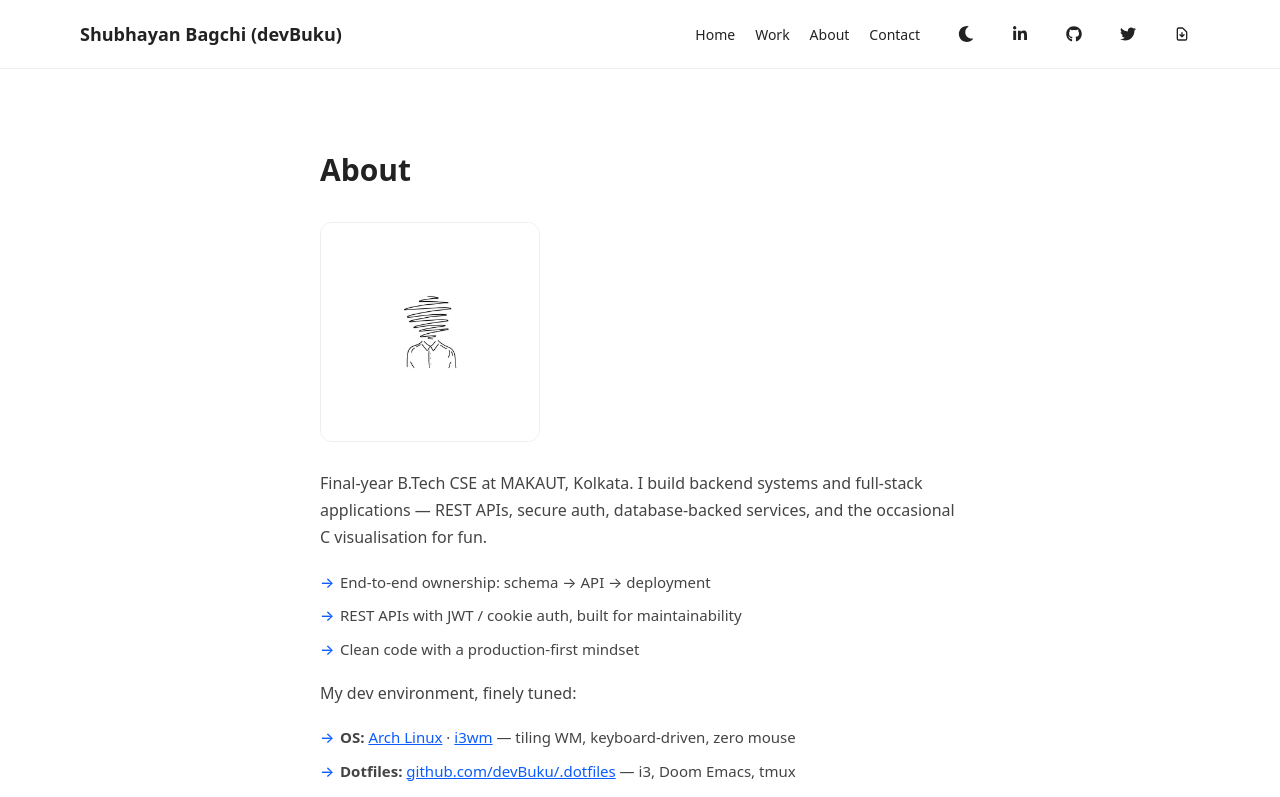
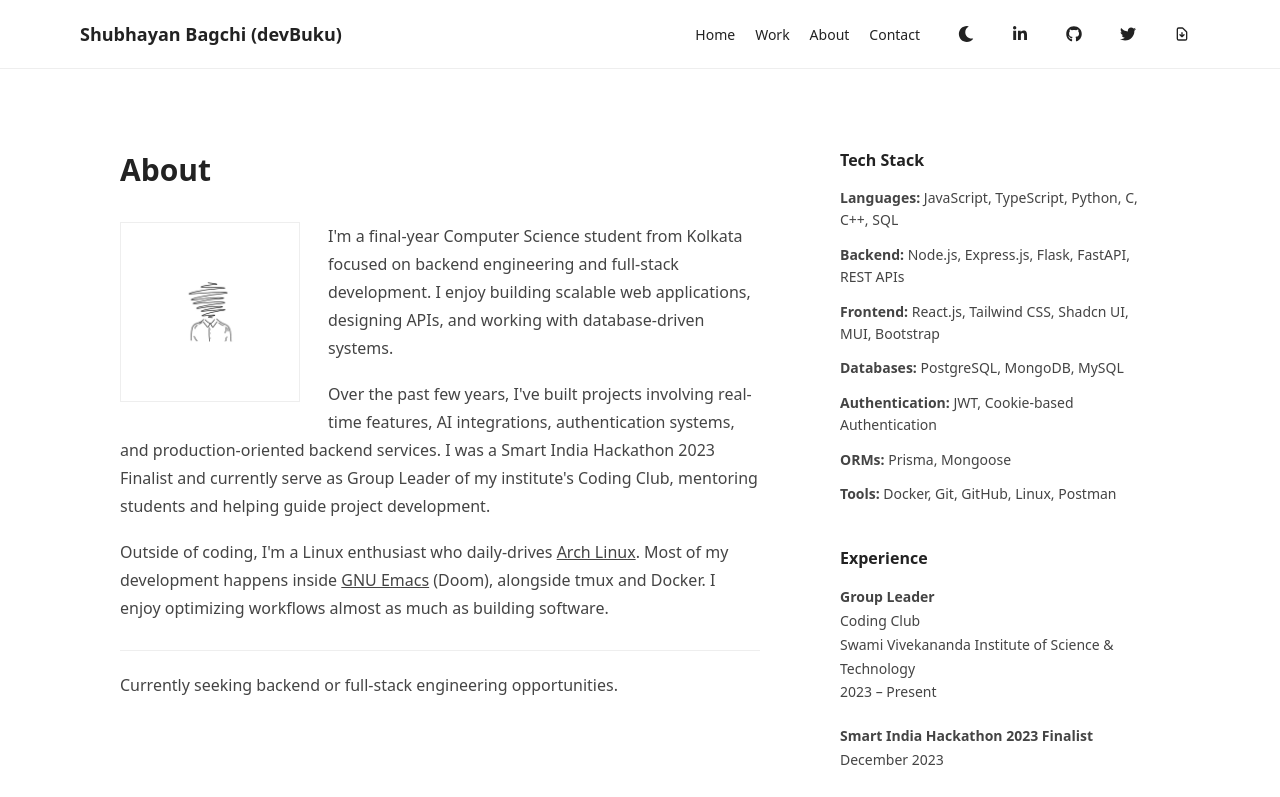
Before and after one commit to devBuku/website, a React (Vite) app: page /about in a window 1280 px wide. Shown: the top 797 px of the page. Built offline with nearby package versions, Linux system fonts and the light colour scheme.

Commit message:
text: tweak in details in about page

```diff
--- a/src/pages/About.jsx
+++ b/src/pages/About.jsx
@@ -3,6 +3,7 @@ import "../styles/about.css";
 function About() {
   return (
     <section className="about">
+      <div className="about-left">
         <h2>About</h2>
 
         <div className="about-image">
@@ -10,56 +11,112 @@ function About() {
         </div>
 
         <p>
-                Final-year B.Tech CSE at MAKAUT, Kolkata. I build backend
-                systems and full-stack applications — REST APIs, secure
-                auth, database-backed services, and the occasional C
-                visualisation for fun.
+          I'm a final-year Computer Science student from Kolkata focused on
+          backend engineering and full-stack development. I enjoy building
+          scalable web applications, designing APIs, and working with
+          database-driven systems.
         </p>
 
-            <ul className="about-bullets">
-                <li>End-to-end ownership: schema → API → deployment</li>
-                <li>REST APIs with JWT / cookie auth, built for maintainability</li>
-                <li>Clean code with a production-first mindset</li>
-            </ul>
+        <p>
+          Over the past few years, I've built projects involving real-time
+          features, AI integrations, authentication systems, and
+          production-oriented backend services. I was a Smart India Hackathon
+          2023 Finalist and currently serve as Group Leader of my institute's
+          Coding Club, mentoring students and helping guide project development.
+        </p>
 
-            <p>My dev environment, finely tuned:</p>
-
-            <ul className="about-bullets">
-                <li>
-                    <strong>OS:</strong>{" "}
+        <p>
+          Outside of coding, I'm a Linux enthusiast who daily-drives{" "}
+          <a href="https://www.archlinux.org/" target="_blank" rel="noreferrer">
+            Arch Linux
+          </a>
+          . Most of my development happens inside{" "}
           <a
-                        href="https://archlinux.org/"
+            href="https://www.gnu.org/software/emacs/"
             target="_blank"
             rel="noreferrer"
           >
-                        Arch Linux
+            GNU Emacs
           </a>{" "}
-                    ·{" "}
-                    <a
-                        href="https://i3wm.org/"
-                        target="_blank"
-                        rel="noreferrer"
-                    >
-                        i3wm
-                    </a>{" "}
-                    — tiling WM, keyboard-driven, zero mouse
+          (Doom), alongside tmux and Docker. I enjoy optimizing workflows almost
+          as much as building software.
+        </p>
+
+        <p className="seeking">
+          Currently seeking backend or full-stack engineering opportunities.
+        </p>
+      </div>
+
+      <div className="about-right">
+        <h3>Tech Stack</h3>
+
+        <ul>
+          <li>
+            <strong>Languages:</strong> JavaScript, TypeScript, Python, C, C++,
+            SQL
           </li>
+
           <li>
-                    <strong>Dotfiles:</strong>{" "}
-                    <a
-                        href="https://github.com/devBuku/.dotfiles"
-                        target="_blank"
-                        rel="noreferrer"
-                    >
-                        github.com/devBuku/.dotfiles
-                    </a>{" "}
-                    — i3, Doom Emacs, tmux
+            <strong>Backend:</strong> Node.js, Express.js, Flask, FastAPI, REST
+            APIs
           </li>
+
           <li>
-                    <strong>Editor:</strong> Doom Emacs (evil + LSP +
-                    org-mode) · tmux · Docker
+            <strong>Frontend:</strong> React.js, Tailwind CSS, Shadcn UI, MUI,
+            Bootstrap
+          </li>
+
+          <li>
+            <strong>Databases:</strong> PostgreSQL, MongoDB, MySQL
+          </li>
+
+          <li>
+            <strong>Authentication:</strong> JWT, Cookie-based Authentication
+          </li>
+
+          <li>
+            <strong>ORMs:</strong> Prisma, Mongoose
+          </li>
+
+          <li>
+            <strong>Tools:</strong> Docker, Git, GitHub, Linux, Postman
           </li>
         </ul>
+
+        <h3>Experience</h3>
+
+        <div className="experience-item">
+          <p>
+            <strong>Group Leader</strong>
+            <br />
+            Coding Club
+            <br />
+            Swami Vivekananda Institute of Science & Technology
+            <br />
+            2023 – Present
+          </p>
+        </div>
+
+        <div className="experience-item">
+          <p>
+            <strong>Smart India Hackathon 2023 Finalist</strong>
+            <br />
+            December 2023
+          </p>
+        </div>
+
+        <h3>Education</h3>
+
+        <p>
+          <strong>B.Tech in Computer Science & Engineering</strong>
+          <br />
+          Swami Vivekananda Institute of Science & Technology
+          <br />
+          MAKAUT
+          <br />
+          2022 – Present
+        </p>
+      </div>
     </section>
   );
 }
--- a/src/styles/about.css
+++ b/src/styles/about.css
@@ -1,91 +1,118 @@
 .about {
-    max-width: 800px;
+    max-width: 1200px;
     margin: 0 auto;
     padding: 80px;
+    display: grid;
+    grid-template-columns: 2fr 1fr;
+    gap: 80px;
+    align-items: start;
 }
 
-.about h2 {
+.about-left h2 {
     font-size: 30px;
     font-weight: 600;
     margin-bottom: 32px;
 }
 
 .about-image {
-    width: 220px;
-    margin-bottom: 28px;
+    width: 180px;
+    float: left;
+    margin: 0 28px 16px 0;
 }
 
 .about-image img {
     width: 100%;
     display: block;
-    border: 1px solid var(--border-color);
-    border-radius: 12px;
+    border: 1px solid #eee;
 }
 
-.about p {
+.about-left p {
     font-size: 16px;
-    color: var(--secondary-text);
-    line-height: 1.7;
+    line-height: 1.75;
+    color: #444;
     margin-bottom: 18px;
+    max-width: 680px;
 }
 
-.about-bullets {
+.about-left a {
+    color: inherit;
+    text-decoration: underline;
+}
+
+.about-left::after {
+    content: "";
+    display: block;
+    clear: both;
+}
+
+.seeking {
+    margin-top: 28px;
+    padding-top: 20px;
+    border-top: 1px solid #eee;
+    font-weight: 500;
+    color: #111;
+}
+
+.about-right h3 {
+    font-size: 16px;
+    font-weight: 600;
+    margin-bottom: 16px;
+    margin-top: 42px;
+}
+
+.about-right h3:first-child {
+    margin-top: 0;
+}
+
+.about-right ul {
     list-style: none;
     padding: 0;
-    margin: 0 0 18px 0;
+    margin: 0;
 }
 
-.about-bullets li {
-    font-size: 15px;
-    color: var(--secondary-text);
-    line-height: 1.7;
-    margin-bottom: 8px;
-    padding-left: 20px;
-    position: relative;
+.about-right li {
+    font-size: 14px;
+    line-height: 1.6;
+    color: #444;
+    margin-bottom: 12px;
 }
 
-.about-bullets li::before {
-    content: "→";
-    position: absolute;
-    left: 0;
-    color: #0b5cff;
-    font-weight: 500;
+.about-right p {
+    font-size: 14px;
+    line-height: 1.7;
+    color: #444;
+    margin: 0;
 }
 
-.about-bullets a {
-    color: #0b5cff;
-    text-decoration: underline;
+.experience-item {
+    margin-bottom: 20px;
 }
 
 @media (max-width: 1024px) {
     .about {
         padding: 60px 40px;
-    }
-
-    .about-image {
-        width: 180px;
+        gap: 60px;
     }
 }
 
 @media (max-width: 768px) {
     .about {
+        grid-template-columns: 1fr;
         padding: 60px 24px;
+        gap: 50px;
     }
 
-    .about h2 {
+    .about-image {
+        width: 140px;
+        float: none;
+        margin: 0 0 20px;
+    }
+
+    .about-left h2 {
         font-size: 26px;
     }
 
-    .about-image {
-        width: 160px;
-        margin-bottom: 24px;
-    }
-
-    .about p {
+    .about-left p {
         font-size: 15px;
     }
-
-    .about-bullets li {
-        font-size: 14px;
-    }
 }
```
Lines whose indentation alone changed are shown as unchanged.
